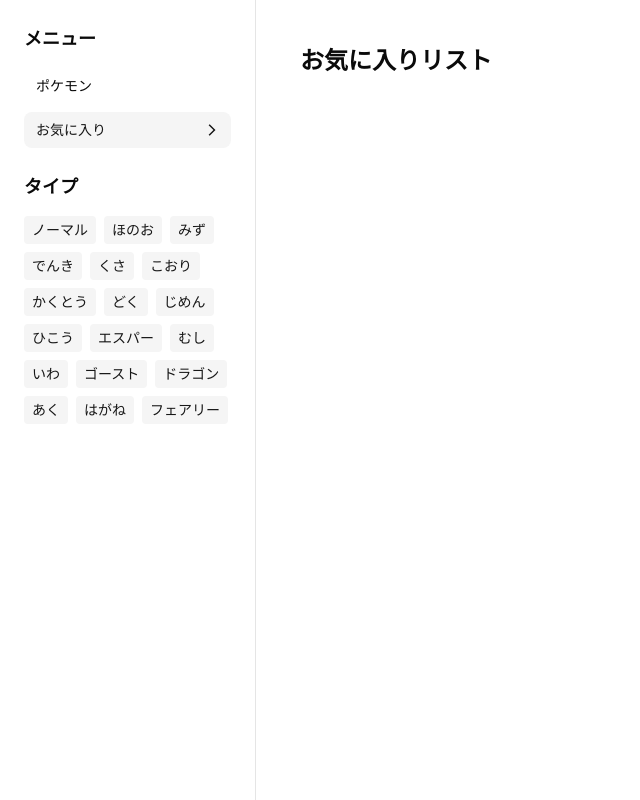
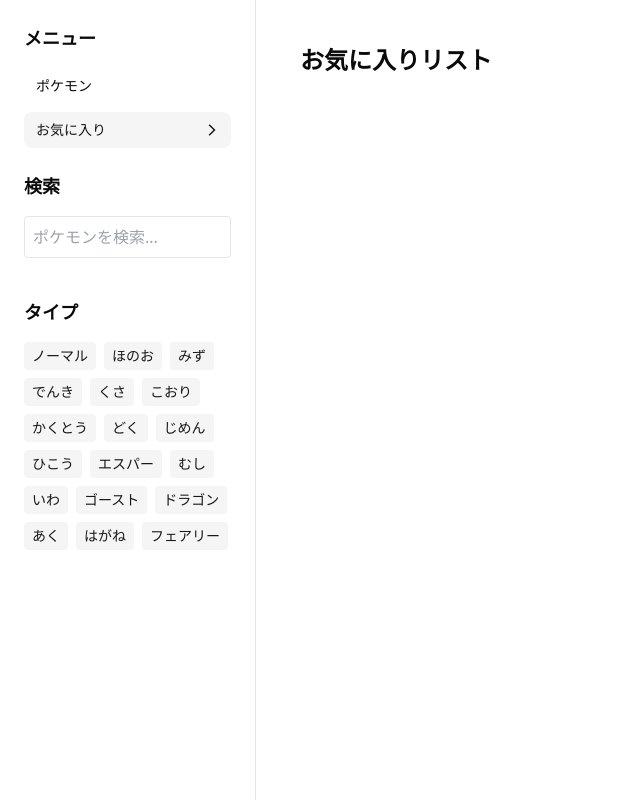
Before and after one commit to fantaneo/pokemon-guidebook, a React (Vite) app: page /favorites in a window 1280 px wide. Shown: the whole page, without its empty margins (0-640 px from the left). Built offline with nearby package versions, Linux system fonts and the light colour scheme.

Commit message:
Added feature of filtering-all-pages

```diff
--- a/src/App.jsx
+++ b/src/App.jsx
@@ -1,8 +1,32 @@
-import "./App.css";
-import PokemonCards from "./components/PokemonCards";
+import React from "react";
+import ReactDOM from "react-dom/client";
+import "./index.css";
+import { BrowserRouter as Router, Route, Routes } from "react-router-dom";
+import PokemonCards from "./components/PokemonCards.jsx";
+import Favorites from "./components/Favorites.jsx";
+import { FavoritesProvider } from "./components/FavoritesContext.jsx";
+import { QueryClient, QueryClientProvider } from "react-query";
+import { TypeProvider } from "./contexts/TypeContext.jsx";
+import { SearchProvider } from "./contexts/SearchContext.jsx";
 
-function App() {
-  return <PokemonCards />;
-}
+const queryClient = new QueryClient();
 
-export default App;
+ReactDOM.createRoot(document.getElementById("root")).render(
+  <React.StrictMode>
+    <QueryClientProvider client={queryClient}>
+      <FavoritesProvider>
+        <TypeProvider>
+          <SearchProvider>
+            <Router>
+              <Routes>
+                <Route path="/" element={<PokemonCards />} />
+                <Route path="/pokemons" element={<PokemonCards />} />
+                <Route path="/favorites" element={<Favorites />} />
+              </Routes>
+            </Router>
+          </SearchProvider>
+        </TypeProvider>
+      </FavoritesProvider>
+    </QueryClientProvider>
+  </React.StrictMode>
+);
--- a/src/components/Favorites.jsx
+++ b/src/components/Favorites.jsx
@@ -1,4 +1,4 @@
-import { useContext, useState, useCallback, useEffect } from "react";
+import { useContext, useState, useCallback, useEffect, useMemo } from "react";
 import { FavoritesContext } from "./FavoritesContext.jsx";
 import Header from "./Header";
 import SideMenu from "./SideMenu";
@@ -6,11 +6,13 @@ import PokemonCard from "./PokemonCard";
 import { isFavorite } from "./FavoriteReducer";
 import { useTypeFiltering } from "../hooks/useTypeFiltering";
 import { useTypeContext } from "../hooks/useTypeContext";
+import { useSearchContext } from "../contexts/SearchContext";
 
 export default function Favorites() {
   const { favorites, dispatch } = useContext(FavoritesContext);
   const [pokemons, setPokemons] = useState([]);
   const { selectedTypes } = useTypeContext();
+  const { filterText } = useSearchContext();
 
   useEffect(() => {
     const storedFavorites = JSON.parse(localStorage.getItem("favorites")) || [];
@@ -18,6 +20,14 @@ export default function Favorites() {
   }, []);
 
   const { filteredPokemons } = useTypeFiltering(pokemons, selectedTypes);
+
+  const finalFilteredPokemons = useMemo(() => {
+    return filteredPokemons.filter(
+      (pokemon) =>
+        pokemon.name.toLowerCase().includes(filterText.toLowerCase()) ||
+        (pokemon.japaneseName && pokemon.japaneseName.includes(filterText))
+    );
+  }, [filteredPokemons, filterText]);
 
   const checkIsFavorite = useCallback(
     (pokemon) => {
@@ -37,7 +47,7 @@ export default function Favorites() {
           <div className="p-5">
             <h2 className="text-2xl font-bold mb-4">お気に入りリスト</h2>
             <div className="grid grid-cols-3 gap-4">
-              {filteredPokemons.map((pokemon, index) => (
+              {finalFilteredPokemons.map((pokemon, index) => (
                 <PokemonCard
                   key={`${pokemon.name}-${index}`}
                   pokemon={pokemon}
--- a/src/components/PokemonCards.jsx
+++ b/src/components/PokemonCards.jsx
@@ -1,15 +1,15 @@
 import { useState, useMemo } from "react";
 import Header from "./Header";
 import SideMenu from "./SideMenu";
-import SearchBar from "./SearchBar";
 import PokemonList from "./PokemonList";
 import { usePokemonData } from "../hooks/usePokemonData";
 import { useTypeFiltering } from "../hooks/useTypeFiltering";
 import { useTypeContext } from "../hooks/useTypeContext";
+import { useSearchContext } from "../contexts/SearchContext";
 import PokemonTitle from "./PokemonTitle";
 
 export default function PokemonCards() {
-  const [filterText, setFilterText] = useState("");
+  const { filterText } = useSearchContext();
   const { data, fetchNextPage, hasNextPage, isFetchingNextPage, status } =
     usePokemonData();
   const { selectedTypes } = useTypeContext();
@@ -38,7 +38,6 @@ export default function PokemonCards() {
         </aside>
         <main className="flex-1 p-6">
           <div className="p-5">
-            <SearchBar filterText={filterText} setFilterText={setFilterText} />
             <PokemonList
               data={data}
               filterText={filterText}
--- a/src/components/SearchBar.jsx
+++ b/src/components/SearchBar.jsx
@@ -1,5 +1,8 @@
-// eslint-disable-next-line react/prop-types
-export default function SearchBar({ filterText, setFilterText }) {
+import { useSearchContext } from "../contexts/SearchContext";
+
+export default function SearchBar() {
+  const { filterText, setFilterText } = useSearchContext();
+
   return (
     <input
       type="text"
--- a/src/components/SideMenu.jsx
+++ b/src/components/SideMenu.jsx
@@ -3,8 +3,8 @@ import { Link, useLocation } from "react-router-dom";
 import { POKEMON_TYPES } from "../constants/pokemonTypes";
 import { MdArrowForwardIos } from "react-icons/md";
 import { useTypeContext } from "../hooks/useTypeContext";
+import SearchBar from "./SearchBar";
 
-// eslint-disable-next-line react/prop-types
 export default function SideMenu() {
   const location = useLocation();
   const { selectedTypes, handleTypeSelect } = useTypeContext();
@@ -34,6 +34,8 @@ export default function SideMenu() {
           </Link>
         ))}
       </nav>
+      <h2 className="mt-6 mb-4 text-lg font-semibold">検索</h2>
+      <SearchBar />
       <h2 className="mt-6 mb-4 text-lg font-semibold">タイプ</h2>
       <div className="flex flex-wrap gap-2">
         {POKEMON_TYPES.map((type) => (
--- /dev/null
+++ b/src/contexts/SearchContext.jsx
@@ -0,0 +1,21 @@
+import React, { createContext, useState, useContext } from "react";
+
+const SearchContext = createContext();
+
+export const useSearchContext = () => {
+  const context = useContext(SearchContext);
+  if (context === undefined) {
+    throw new Error("useSearchContext must be used within a SearchProvider");
+  }
+  return context;
+};
+
+export const SearchProvider = ({ children }) => {
+  const [filterText, setFilterText] = useState("");
+
+  return (
+    <SearchContext.Provider value={{ filterText, setFilterText }}>
+      {children}
+    </SearchContext.Provider>
+  );
+};
--- a/src/main.jsx
+++ b/src/main.jsx
@@ -6,18 +6,18 @@ import PokemonCards from "./components/PokemonCards.jsx";
 import Favorites from "./components/Favorites.jsx";
 import { FavoritesProvider } from "./components/FavoritesContext.jsx";
 import { QueryClient, QueryClientProvider } from "react-query";
-import { TypeProvider } from "./contexts/TypeContext.jsx"; // 追加
+import { TypeProvider } from "./contexts/TypeContext.jsx";
+import { SearchProvider } from "./contexts/SearchContext.jsx"; // 正しいパスからインポートしていることを確認
 
 // QueryClient のインスタンスを作成
-const queryClient = new QueryClient(); // 追加
+const queryClient = new QueryClient();
 
 ReactDOM.createRoot(document.getElementById("root")).render(
   <React.StrictMode>
     <QueryClientProvider client={queryClient}>
       <FavoritesProvider>
         <TypeProvider>
-          {" "}
-          {/* 追加 */}
+          <SearchProvider>
             <Router>
               <Routes>
                 <Route path="/" element={<PokemonCards />} />
@@ -25,8 +25,8 @@ ReactDOM.createRoot(document.getElementById("root")).render(
                 <Route path="/favorites" element={<Favorites />} />
               </Routes>
             </Router>
-        </TypeProvider>{" "}
-        {/* 追加 */}
+          </SearchProvider>
+        </TypeProvider>
       </FavoritesProvider>
     </QueryClientProvider>
   </React.StrictMode>
```
Lines whose indentation alone changed are shown as unchanged.
